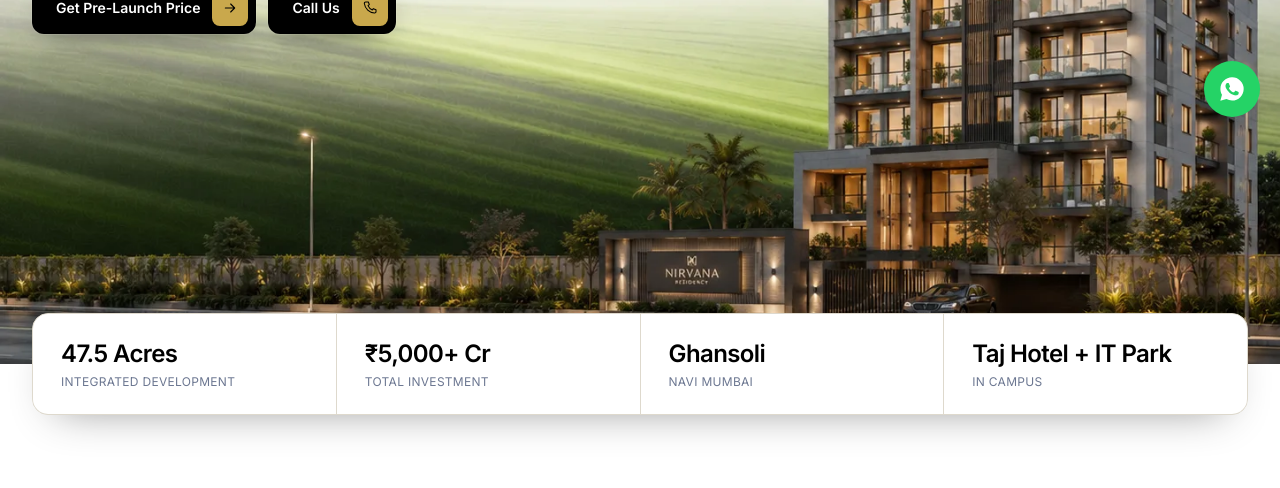
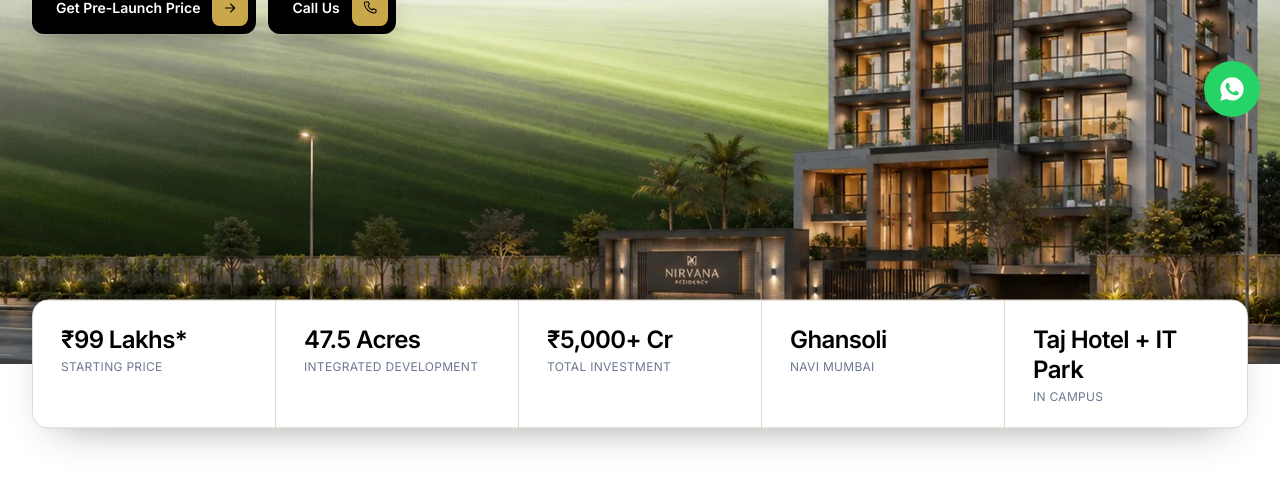
Before and after one commit to sharpfunnel/Tata-Realty, a Next.js app: page / in a window 1280 px wide. Shown: the part 663-1151 px from the top of the page. Built offline with nearby package versions, Linux system fonts and the light colour scheme.

Commit message:
changes made

```diff
--- a/app/page.tsx
+++ b/app/page.tsx
@@ -7,6 +7,7 @@ const MAP_SRC =
   "https://www.google.com/maps?q=Reliance+Corporate+Park,+Ghansoli,+Navi+Mumbai&output=embed";
 
 const HERO_STATS = [
+  { value: "₹99 Lakhs*", label: "Starting price" },
   { value: "47.5 Acres", label: "Integrated development" },
   { value: "₹5,000+ Cr", label: "Total investment" },
   { value: "Ghansoli", label: "Navi Mumbai" },
@@ -504,13 +505,13 @@ export default function Home() {
            * however the cells wrap.
            */}
           <div className="relative z-20 mx-auto h-0 w-full max-w-7xl px-5 sm:px-8">
-            <dl className="grid -translate-y-1/2 grid-cols-2 gap-px overflow-hidden rounded-2xl border border-line bg-line shadow-[0_18px_44px_-24px_rgba(0,0,0,0.45)] lg:grid-cols-4">
+            <dl className="grid -translate-y-1/2 grid-cols-5 gap-px overflow-hidden rounded-2xl border border-line bg-line shadow-[0_18px_44px_-24px_rgba(0,0,0,0.45)]">
               {HERO_STATS.map((stat) => (
-                <div key={stat.value} className="bg-white px-5 py-6 sm:px-7">
-                  <dt className="font-display text-xl font-semibold text-black sm:text-2xl">
+                <div key={stat.value} className="bg-white px-2.5 py-4 sm:px-5 sm:py-6 lg:px-7">
+                  <dt className="font-display text-sm leading-tight font-semibold text-black sm:text-xl lg:text-2xl">
                     {stat.value}
                   </dt>
-                  <dd className="mt-1 text-xs tracking-wide text-muted uppercase">
+                  <dd className="mt-1 text-[9px] leading-tight tracking-wide text-muted uppercase sm:text-xs">
                     {stat.label}
                   </dd>
                 </div>
```
